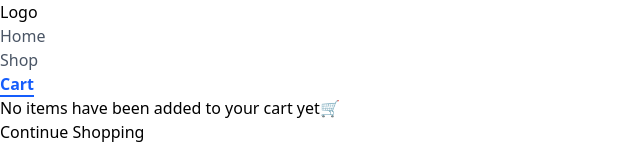
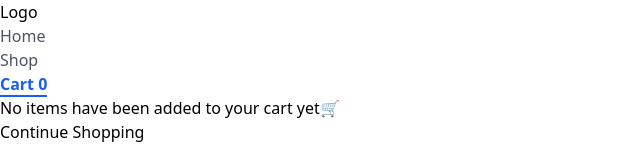
Before and after one commit to Shumaila-sayed/Affordrobe, a React (Vite) app: page /cart in a window 1280 px wide. Shown: the top 163 px of the page, without its empty margins (0-640 px from the left). Built offline with nearby package versions, Linux system fonts and the light colour scheme.

Commit message:
Display the cart size

```diff
--- a/src/Components/Navbar.jsx
+++ b/src/Components/Navbar.jsx
@@ -1,6 +1,6 @@
 import { NavLink } from "react-router";
 
-const Navbar = () => {
+const Navbar = ({cartList}) => {
     return (
 			<header>
 				<NavLink
@@ -46,7 +46,10 @@ const Navbar = () => {
 									: 'text-gray-600 hover:text-blue-500'
 							}
 						>
-							Cart
+						{`Cart ${cartList.reduce((acc, product) => {
+							const qty = Number(product.quantity);
+							return acc + qty;
+						}, 0)}`}
 						</NavLink>
 					</li>
 				</ul>
```
